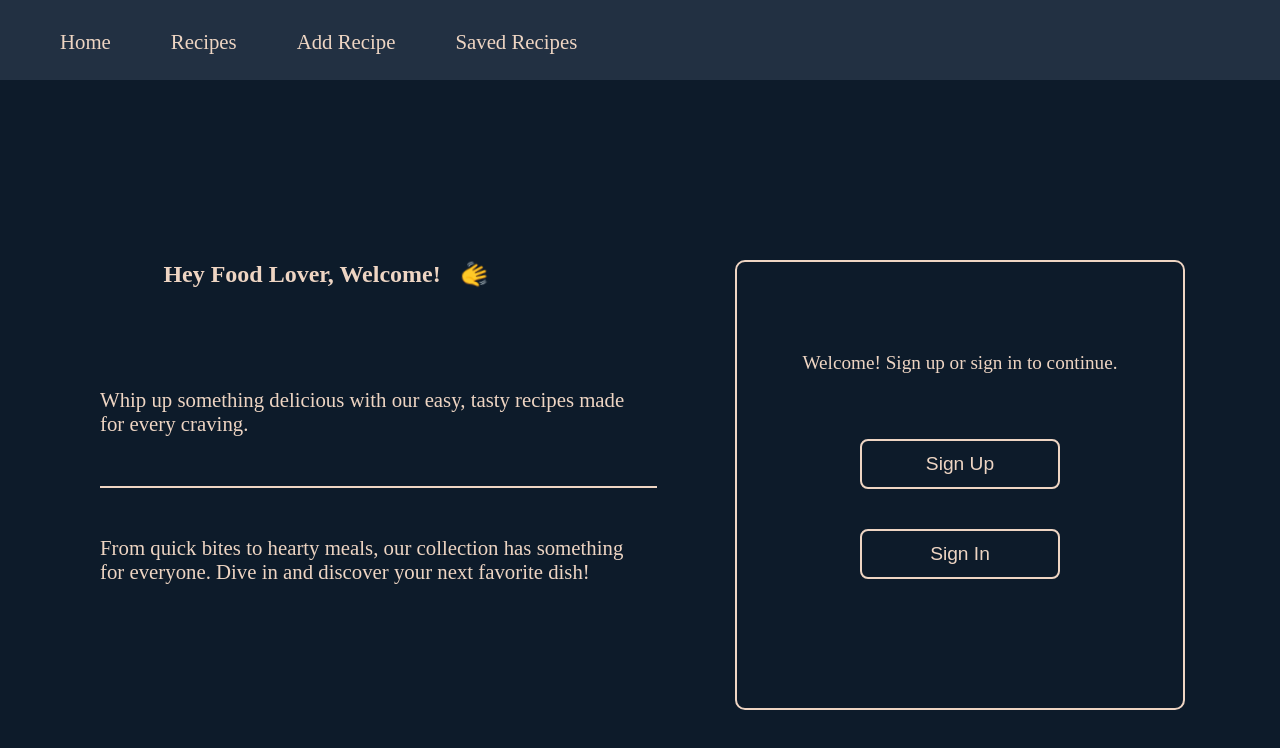
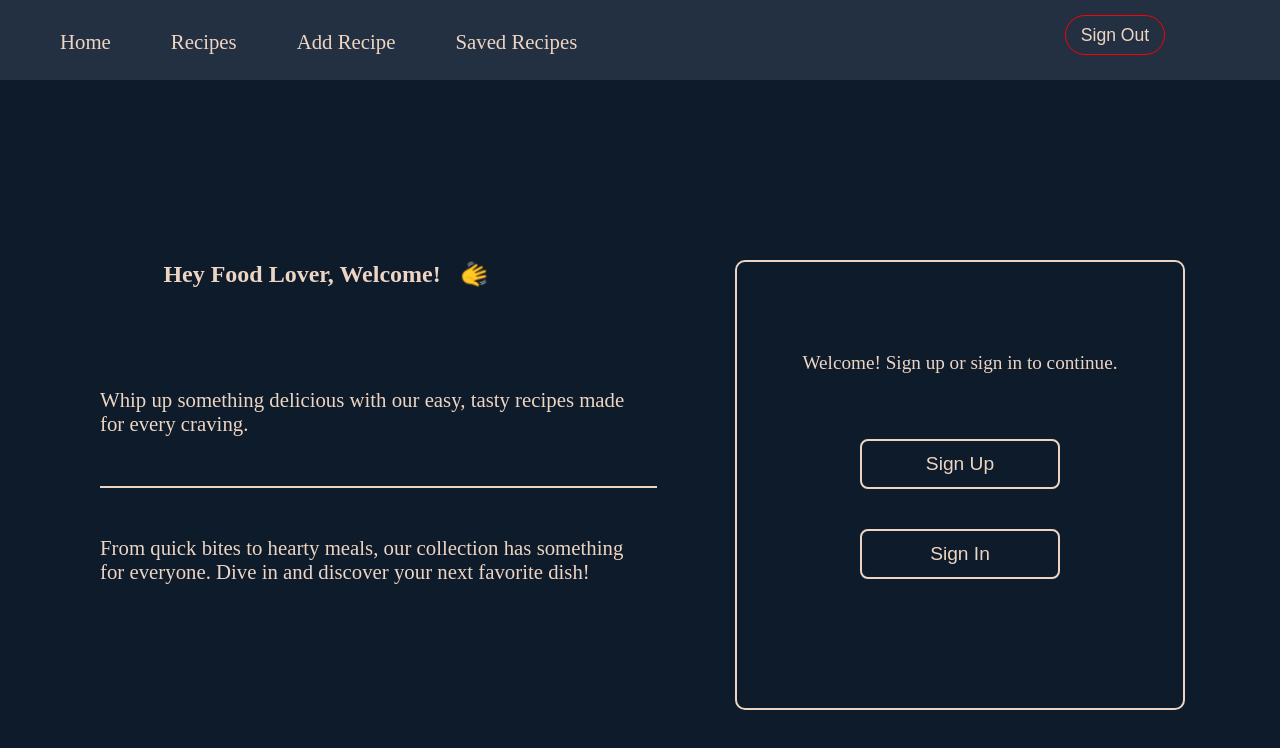
Before and after one commit to GabirielLomtatidze/searchfood, a React (Vite) app in the folder food/: page / in a window 1280 px wide. Shown: the top 748 px of the page. Built offline with nearby package versions, Linux system fonts and the light colour scheme; no server answers.

Commit message:
staert card component

```diff
--- a/food/src/components/Header.tsx
+++ b/food/src/components/Header.tsx
@@ -1,5 +1,5 @@
 import { useState } from 'react';
-import { useUser } from '@clerk/clerk-react';
+import { useUser, useClerk } from '@clerk/clerk-react';
 import { FontAwesomeIcon } from '@fortawesome/react-fontawesome';
 import { faBars, } from '@fortawesome/free-solid-svg-icons';
 import Profile from '../clerkSign/Porifile';
@@ -16,18 +16,26 @@ export default function () {
         setOpenNavBar(!openNavBar);
     };
 
+    const { signOut } = useClerk();
+
+
     return (
         <>
             <header>
                 <FontAwesomeIcon icon={faBars} onClick={clickNavBar} className='navbar_icon' />
-                <div className='navbar' style={{display: openNavBar ? "block" : "none"}}>
+                <div className='navbar' style={{ display: openNavBar ? "block" : "none" }}>
                     <ul className="header_ul">
                         <a href="/"><li className="header_li">Home</li></a>
                         <a href="#"><li className="header_li">Recipes</li></a>
                         <a href="#"><li className="header_li">Add Recipe</li></a>
                         <a href="#"><li className="header_li">Saved Recipes</li></a>
                         {
-                            user ? <a href="/Profile"><li className="header_li">Profile</li></a> : " "
+                            user ?
+                                <>
+                                    <a href="/Profile"><li className="header_li">Profile</li></a>
+                                    <button onClick={() => signOut()} className='signOut'>Sign Out</button>
+                                </>
+                                : " "
                         }
                     </ul>
                 </div>
@@ -38,10 +46,15 @@ export default function () {
                         <a href="#"><li className="header_li">Add Recipe</li></a>
                         <a href="#"><li className="header_li">Saved Recipes</li></a>
                         {
-                            user ? <a href="/Profile"><li className="header_li">Profile</li></a> : " "
+                            user ?
+                                <>
+                                    <a href="/Profile"><li className="header_li">Profile</li></a>
+                                </>
+                                : " "
                         }
 
                     </ul>
+                    <button onClick={() => signOut()} className='signOut'>Sign Out</button>
                 </nav>
             </header>
         </>
--- a/food/src/pages/Main.tsx
+++ b/food/src/pages/Main.tsx
@@ -2,7 +2,6 @@
 
 
 
-// https://www.themealdb.com/api/json/v1/1/search.php?s=
 
 
 export default function Main() {
--- a/food/src/styles/components/_header.scss
+++ b/food/src/styles/components/_header.scss
@@ -17,6 +17,7 @@ header {
 
     nav {
         height: 100%;
+        display: flex;
 
         .header_ul {
             display: flex;
@@ -33,12 +34,34 @@ header {
                 }
 
             }
+
+        }
+
+        .signOut {
+            background-color: #223042;
+            margin: 15px;
+            width: 100px;
+            height: 40px;
+            border-radius: 50px;
+            padding: 5px;
+            color: #EED5C3;
+            font-size: 1.1em;
+            border: solid 1px red;
+            position: absolute;
+            right: 100px;
+            transition: 0.3s;
+        }
+
+        .signOut:hover{
+            cursor: pointer;
+            border: solid 1px #EED5C3;
+            color: red;
         }
     }
 }
 
 
-@media (max-width: 732px) {
+@media (max-width: 920px) {
 
     header {
 
@@ -61,18 +84,43 @@ header {
             top: 80px;
             background-color: #223042;
             animation: anime 0.3s ease-in-out;
-
-
+            align-items: center;
+            justify-content: center;
+            text-align: center;
 
             @keyframes anime {
-                0%{
+                0% {
                     opacity: 0%;
                 }
 
-                100%{
+                100% {
                     opacity: 100%;
                 }
             }
+
+            .header_ul {
+                margin-top: 10px;
+
+                .header_li {
+                    margin-top: 20px;
+                    color: #EED5C3;
+                    font-size: 1.2em;
+                }
+            }
+
+            .signOut {
+                background-color: #223042;
+                margin: 25px 15px;
+                width: 100px;
+                height: 40px;
+                border-radius: 50px;
+                padding: 5px;
+                color: #EED5C3;
+                font-size: 1.1em;
+                border: solid 1px red;
+            }
+
+
         }
 
         nav {
```
Also changed, not shown: food/src/components/Card.tsx (added, +32 -0 lines).
